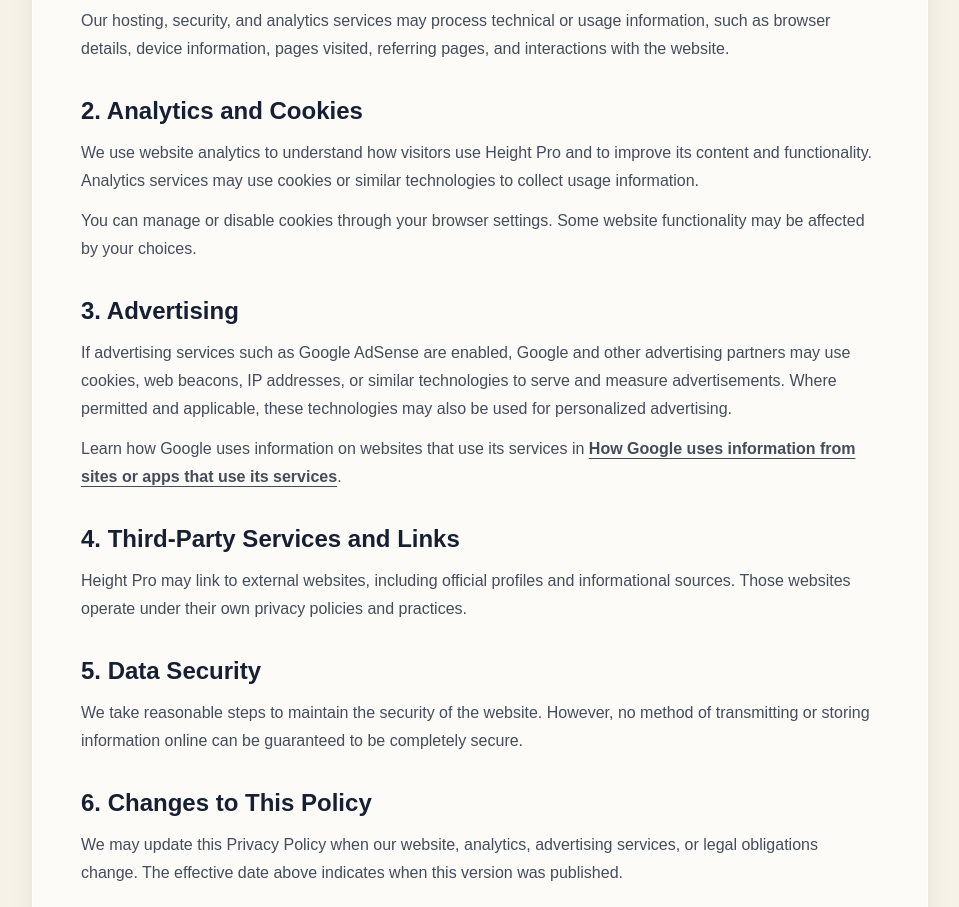
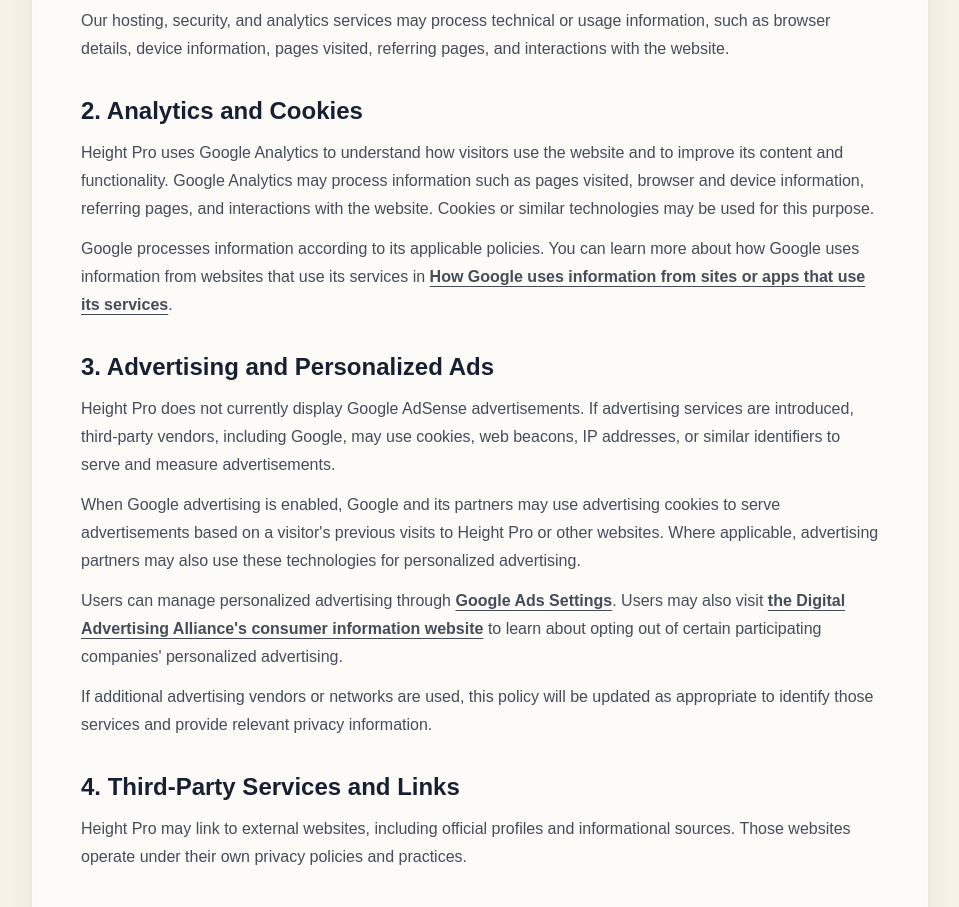
Before and after one commit to umernisar188-afk/height-pro, a Next.js app: page /privacy-policy in a window 1280 px wide. Shown: the part 520-1427 px from the top of the page, without its empty margins (160-1119 px from the left). Built offline with nearby package versions, Linux system fonts and the light colour scheme.

Commit message:
Update privacy policy for analytics and advertising

```diff
--- a/app/privacy-policy/page.tsx
+++ b/app/privacy-policy/page.tsx
@@ -42,47 +42,83 @@ export default function PrivacyPolicyPage() {
             with the website.
           </p>
         </section>
-
 <section className="mt-8">
   <h2 className="text-2xl font-black">
     2. Analytics and Cookies
   </h2>
+
   <p className="mt-3 leading-7 text-[#172033]/80">
-            We use website analytics to understand how visitors use Height Pro
-            and to improve its content and functionality. Analytics services
-            may use cookies or similar technologies to collect usage
-            information.
+    Height Pro uses Google Analytics to understand how visitors use
+    the website and to improve its content and functionality. Google
+    Analytics may process information such as pages visited, browser
+    and device information, referring pages, and interactions with the
+    website. Cookies or similar technologies may be used for this purpose.
   </p>
+
   <p className="mt-3 leading-7 text-[#172033]/80">
-            You can manage or disable cookies through your browser settings.
-            Some website functionality may be affected by your choices.
-          </p>
-        </section>
-
-        <section className="mt-8">
-          <h2 className="text-2xl font-black">3. Advertising</h2>
-          <p className="mt-3 leading-7 text-[#172033]/80">
-            If advertising services such as Google AdSense are enabled,
-            Google and other advertising partners may use cookies, web
-            beacons, IP addresses, or similar technologies to serve and
-            measure advertisements. Where permitted and applicable, these
-            technologies may also be used for personalized advertising.
-          </p>
-          <p className="mt-3 leading-7 text-[#172033]/80">
-            Learn how Google uses information on websites that use its
-            services in{" "}
+    Google processes information according to its applicable policies.
+    You can learn more about how Google uses information from websites
+    that use its services in{" "}
     <a
       href="https://policies.google.com/technologies/partner-sites"
       target="_blank"
       rel="noopener noreferrer"
       className="font-bold underline underline-offset-4"
     >
-              How Google uses information from sites or apps that use its
-              services
+      How Google uses information from sites or apps that use its services
     </a>.
   </p>
 </section>
 
+<section className="mt-8">
+  <h2 className="text-2xl font-black">
+    3. Advertising and Personalized Ads
+  </h2>
+
+  <p className="mt-3 leading-7 text-[#172033]/80">
+    Height Pro does not currently display Google AdSense advertisements.
+    If advertising services are introduced, third-party vendors,
+    including Google, may use cookies, web beacons, IP addresses, or
+    similar identifiers to serve and measure advertisements.
+  </p>
+
+  <p className="mt-3 leading-7 text-[#172033]/80">
+    When Google advertising is enabled, Google and its partners may use
+    advertising cookies to serve advertisements based on a visitor's
+    previous visits to Height Pro or other websites. Where applicable,
+    advertising partners may also use these technologies for personalized
+    advertising.
+  </p>
+
+  <p className="mt-3 leading-7 text-[#172033]/80">
+    Users can manage personalized advertising through{" "}
+    <a
+      href="https://adssettings.google.com/"
+      target="_blank"
+      rel="noopener noreferrer"
+      className="font-bold underline underline-offset-4"
+    >
+      Google Ads Settings
+    </a>.
+    Users may also visit{" "}
+    <a
+      href="https://www.aboutads.info/"
+      target="_blank"
+      rel="noopener noreferrer"
+      className="font-bold underline underline-offset-4"
+    >
+      the Digital Advertising Alliance's consumer information website
+    </a>{" "}
+    to learn about opting out of certain participating companies'
+    personalized advertising.
+  </p>
+
+  <p className="mt-3 leading-7 text-[#172033]/80">
+    If additional advertising vendors or networks are used, this policy
+    will be updated as appropriate to identify those services and provide
+    relevant privacy information.
+  </p>
+</section>
         <section className="mt-8">
           <h2 className="text-2xl font-black">
             4. Third-Party Services and Links
```
Lines whose indentation alone changed are shown as unchanged.
